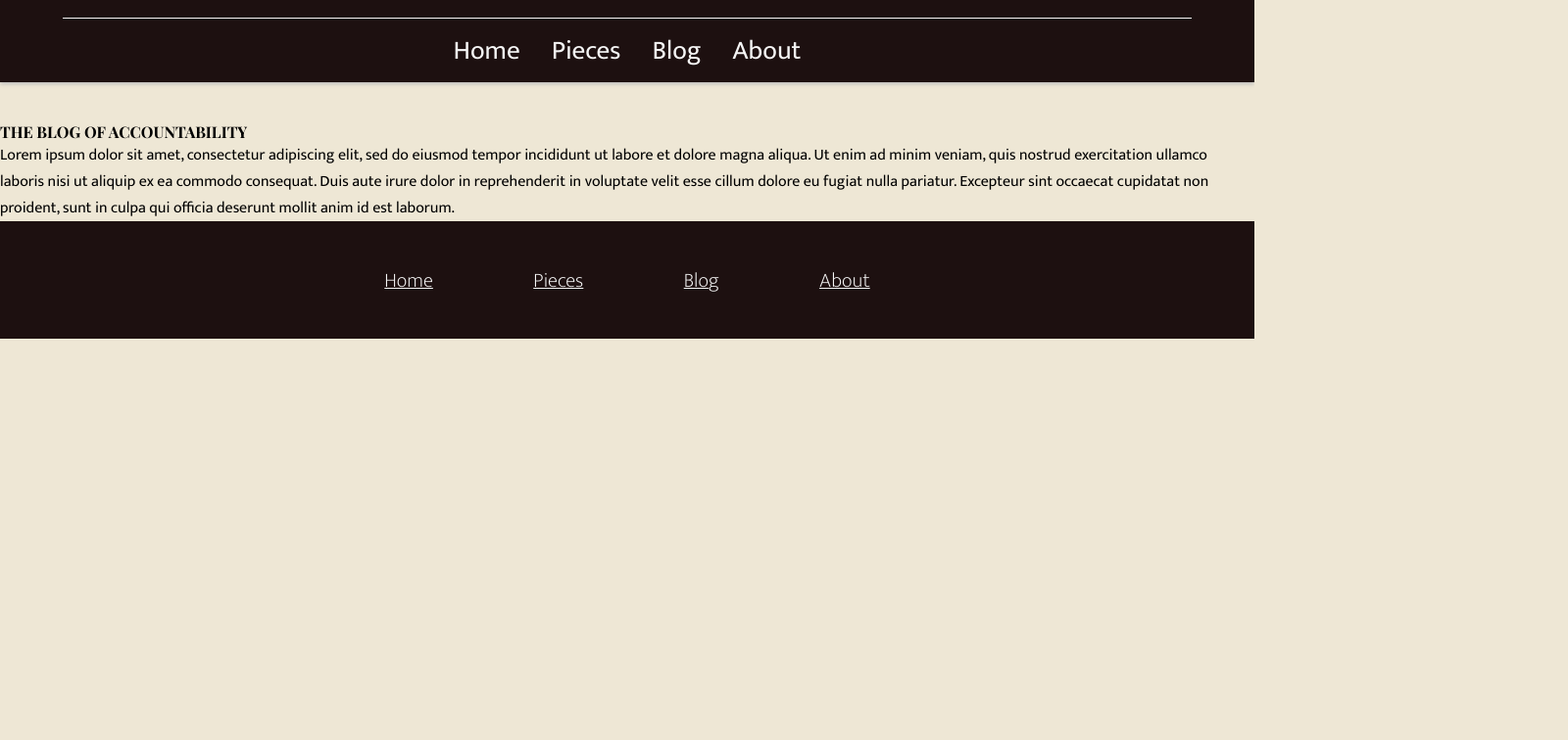
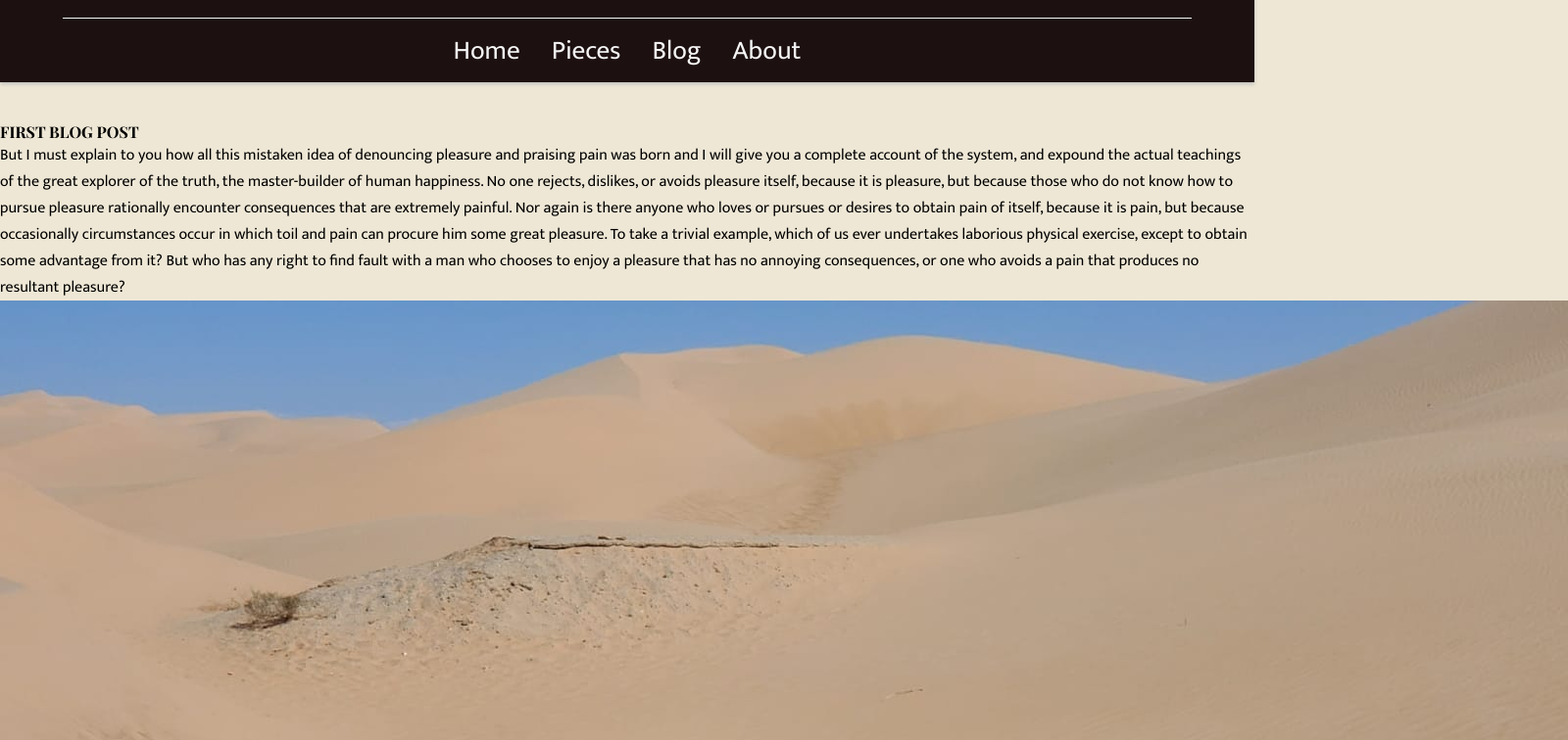
Before and after one commit to AVGalvan/axels-art-page, a React (Create React App) app: page /blog in a window 1280 px wide. Shown: the part 80-836 px from the top of the page at 98% size, 1600 px wide, since content can reach past the window. Before the commit the page ends 800 px from the top, so only its background shows below. Built offline with nearby package versions, Linux system fonts and the light colour scheme; a web font is replaced by a local one.

Commit message:
make blog functional with posts from helper comp.

```diff
--- a/src/components/Blog.js
+++ b/src/components/Blog.js
@@ -1,10 +1,29 @@
+import React, {Suspense, useState} from "react";
+import { blogPostData } from "./Helper";
+const BlogPost = React.lazy(() => import("./BlogPost"))
+
 export default function Blog () {
+
+
+// Each object in blogposts array is made into a blog post by passing
+// the Hepler component data into the BlogPost component and then mapped into
+// an array of elements ready for rendering
+  let blogPosts = blogPostData.map((post)=>{
+    return(
+      <Suspense>
+        <BlogPost
+        title={post.title}
+        text={post.text}
+        pictures={post.pictures}
+        />
+      </Suspense>
+    )
+  })
+
+
   return(
     <div className="blog">
-      <h2>The Blog of Accountability</h2>
-      <p>
-      Lorem ipsum dolor sit amet, consectetur adipiscing elit, sed do eiusmod tempor incididunt ut labore et dolore magna aliqua. Ut enim ad minim veniam, quis nostrud exercitation ullamco laboris nisi ut aliquip ex ea commodo consequat. Duis aute irure dolor in reprehenderit in voluptate velit esse cillum dolore eu fugiat nulla pariatur. Excepteur sint occaecat cupidatat non proident, sunt in culpa qui officia deserunt mollit anim id est laborum.
-      </p>
+      {blogPosts}
     </div>
   )
 }
--- /dev/null
+++ b/src/components/BlogPost.js
@@ -0,0 +1,22 @@
+
+
+export default function blogPost (props) {
+
+  //returns an array of img elements using info passed down from Blog component
+  let pictures = props.pictures.map((image)=>{
+    return(
+      <img src={image.src} alt={image.alt}/>
+    )
+  })
+
+  return(
+    <div className="blog-post">
+      <h3>{props.title}</h3>
+      <p>{props.text}</p>
+      <div className="blog-post-images">
+        {pictures}
+      </div>
+
+    </div>
+  );
+}
--- a/src/components/Helper.js
+++ b/src/components/Helper.js
@@ -251,3 +251,26 @@
     src: "images/artwork-images/sketches/ranger-sketch-min.jpeg"
   },
 ]
+
+export const blogPostData = [
+  {
+    title: "First Blog Post",
+    text: "But I must explain to you how all this mistaken idea of denouncing pleasure and praising pain was born and I will give you a complete account of the system, and expound the actual teachings of the great explorer of the truth, the master-builder of human happiness. No one rejects, dislikes, or avoids pleasure itself, because it is pleasure, but because those who do not know how to pursue pleasure rationally encounter consequences that are extremely painful. Nor again is there anyone who loves or pursues or desires to obtain pain of itself, because it is pain, but because occasionally circumstances occur in which toil and pain can procure him some great pleasure. To take a trivial example, which of us ever undertakes laborious physical exercise, except to obtain some advantage from it? But who has any right to find fault with a man who chooses to enjoy a pleasure that has no annoying consequences, or one who avoids a pain that produces no resultant pleasure?",
+    pictures: [
+      {
+        src:"images/website-images/axel-dunes.jpeg",
+        alt:"image of the the artist holding a boogie board among dunes"
+      }
+    ]
+  },
+  {
+    title: "Second Blog Post",
+    text: "But I must explain to you how all this mistaken idea of denouncing pleasure and praising pain was born and I will give you a complete account of the system, and expound the actual teachings of the great explorer of the truth, the master-builder of human happiness. No one rejects, dislikes, or avoids pleasure itself, because it is pleasure, but because those who do not know how to pursue pleasure rationally encounter consequences that are extremely painful. Nor again is there anyone who loves or pursues or desires to obtain pain of itself, because it is pain, but because occasionally circumstances occur in which toil and pain can procure him some great pleasure. To take a trivial example, which of us ever undertakes laborious physical exercise, except to obtain some advantage from it? But who has any right to find fault with a man who chooses to enjoy a pleasure that has no annoying consequences, or one who avoids a pain that produces no resultant pleasure?",
+    pictures: [
+      {
+        src:"images/website-images/axel-dunes.jpeg",
+        alt:"image of the the artist holding a boogie board among dunes"
+      }
+    ]
+  },
+]
```
